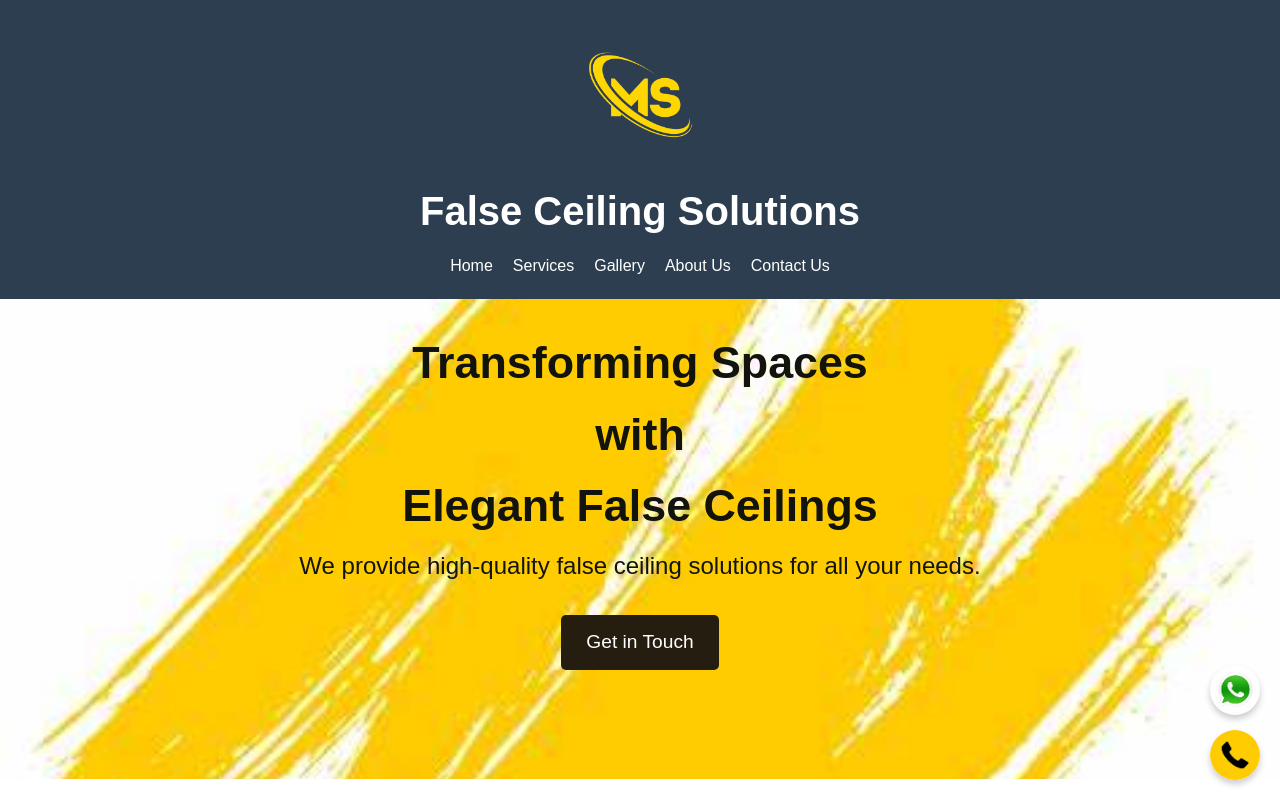
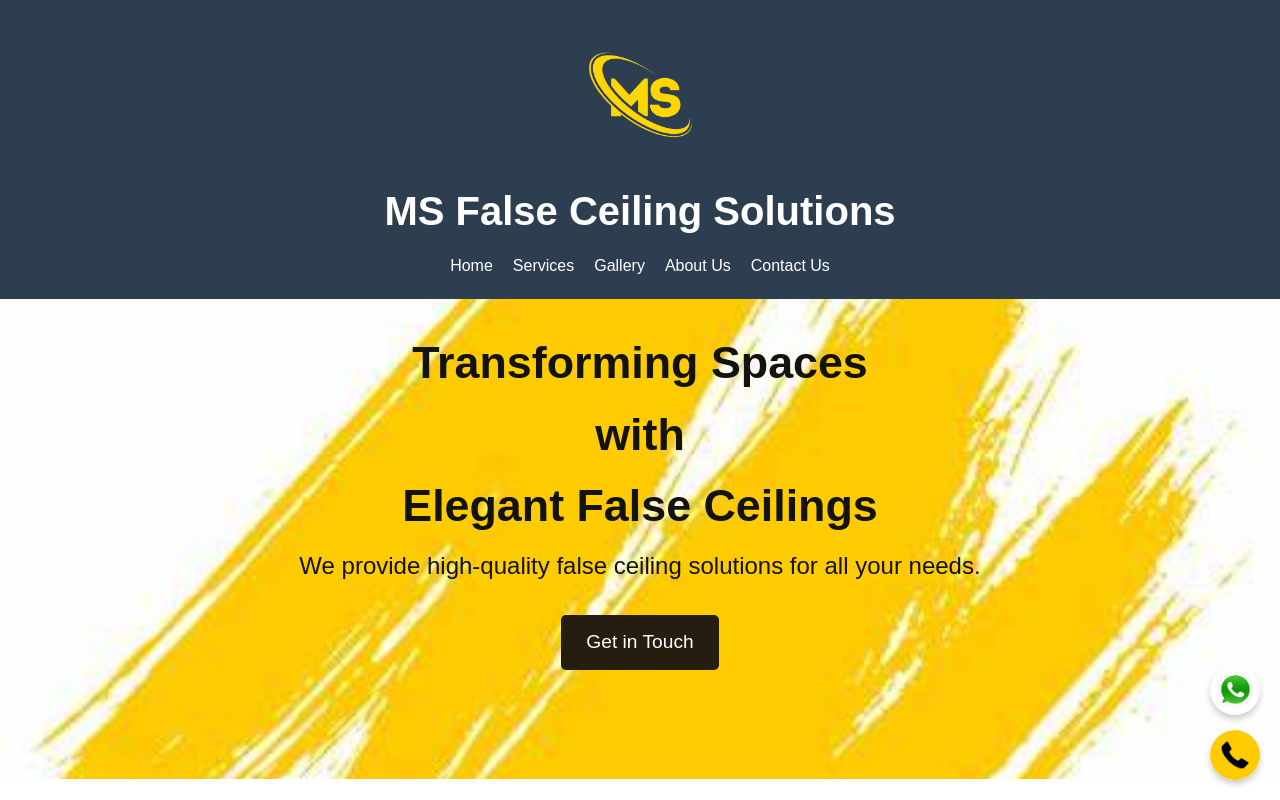
Before and after one commit to Sarfaraz4054/royalfalseceiling, a plain HTML site: page index.html in a window 1280 px wide. Shown: the top 800 px of the page. Drawn offline with Linux system fonts and the light colour scheme.

Commit message:
modified website content/design

```diff
--- a/index.html
+++ b/index.html
@@ -16,7 +16,7 @@
     <header>
         <div class="logo">
             <img src="ms-logo-golden-transparent.png" alt="MS False Ceiling Logo" style="width: 150px; height: auto;">
-            <h1> False Ceiling Solutions</h1>
+            <h1> MS False Ceiling Solutions</h1>
         </div>
         <nav>
             <ul>
```
